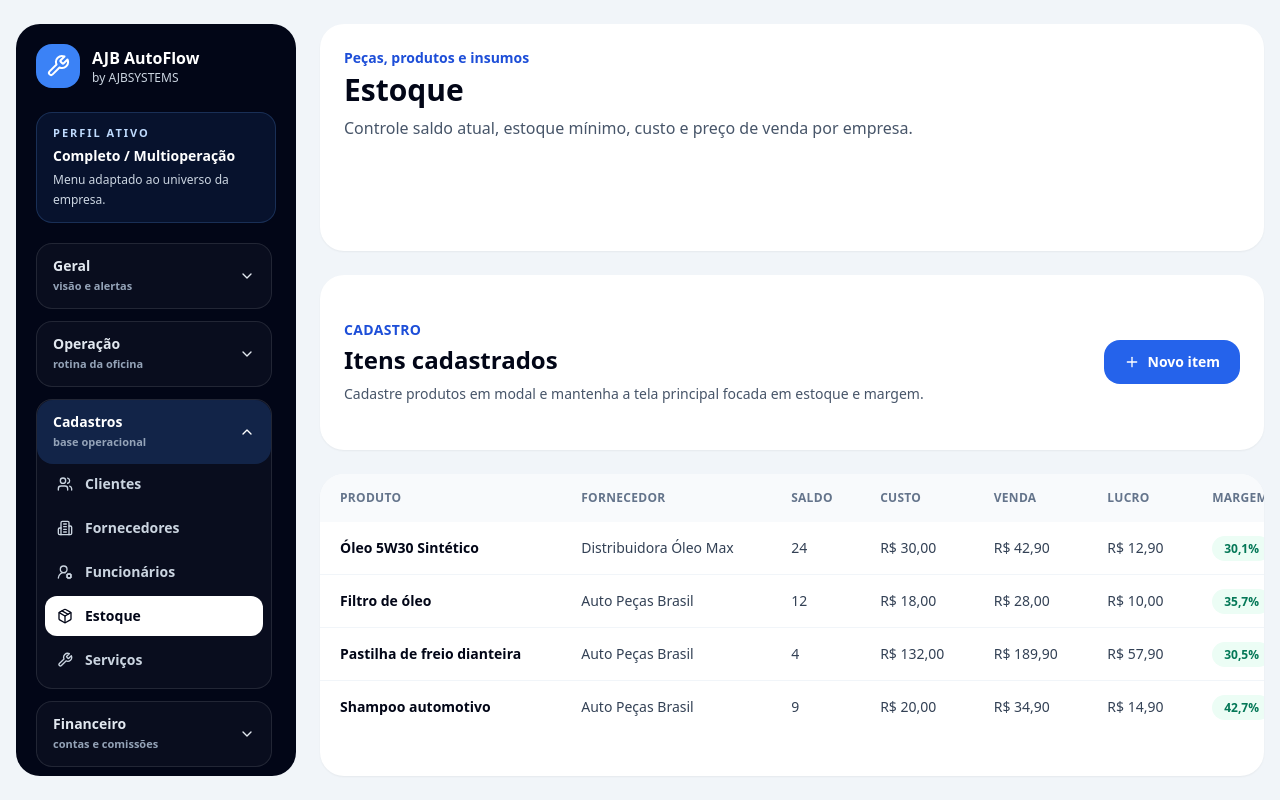
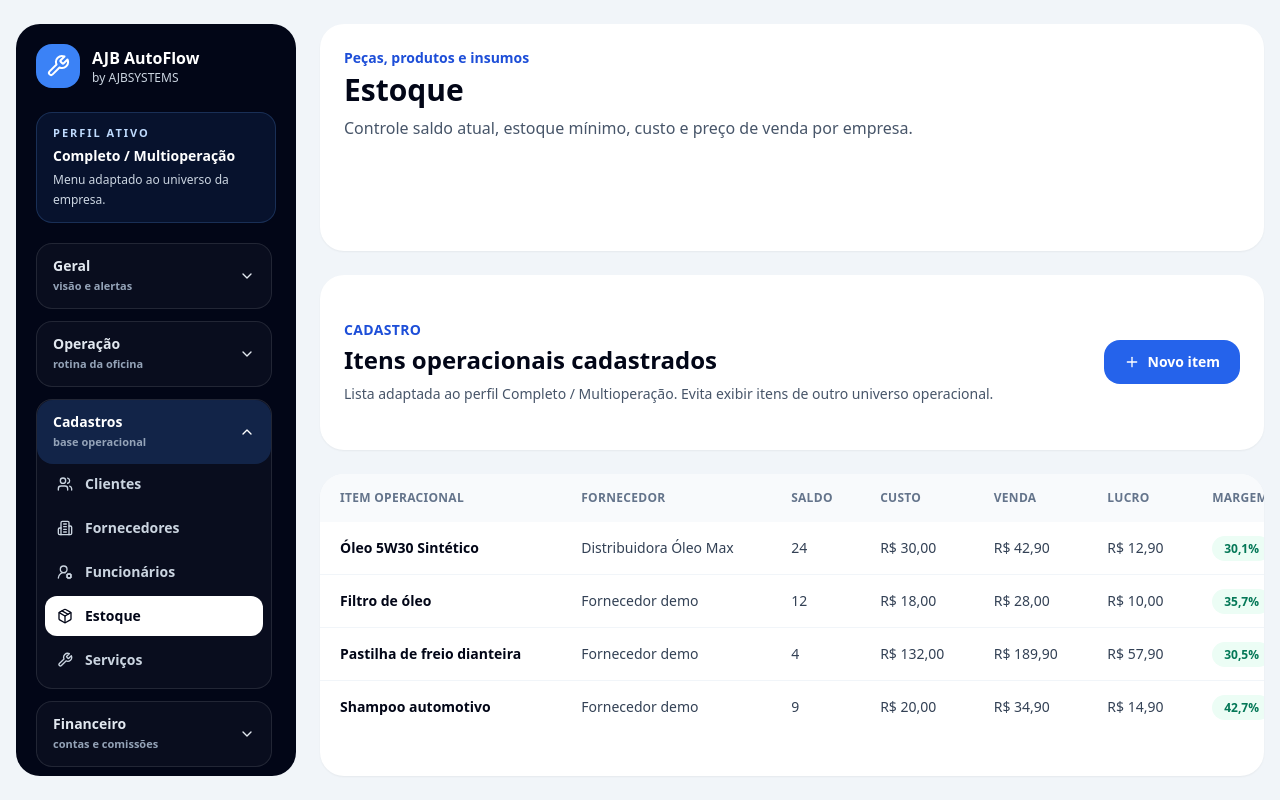
Before and after one commit to anjobrito/ajb-autoflow, a Next.js app: page /produtos in a window 1280 px wide. Built offline with nearby package versions, Linux system fonts and the light colour scheme.

Commit message:
fix: enforce product segmentation by business profile

```diff
--- a/components/products-client.tsx
+++ b/components/products-client.tsx
@@ -1,10 +1,12 @@
 "use client";
 
-import { FormEvent, useEffect, useState } from "react";
+import { FormEvent, useEffect, useMemo, useState } from "react";
 import { Plus } from "lucide-react";
 import { UiModal } from "@/components/ui-modal";
 import { demoProducts } from "@/lib/demo-data";
-import { calculateMargin, listProducts, listSuppliers, saveProduct, StoredProduct, StoredSupplier } from "@/lib/browser-store";
+import { filterProductsByBusinessProfile, getOperationalFormLabels } from "@/lib/business-domain-options";
+import { getBusinessProfileByLabel } from "@/lib/business-profiles";
+import { calculateMargin, getCompany, listProducts, listSuppliers, saveProduct, StoredProduct, StoredSupplier } from "@/lib/browser-store";
 import { productCategories } from "@/lib/select-options";
 
 const inputClass = "rounded-2xl border border-slate-200 bg-slate-50 px-4 py-3 font-medium outline-none focus:border-blue-500 focus:bg-white";
@@ -18,19 +20,47 @@ function formatMargin(value: number) {
   return `${value.toFixed(1).replace(".", ",")}%`;
 }
 
+function getCatalogTitle(productLabel: string) {
+  if (productLabel === "Produto / peça") return "Produtos e peças cadastrados";
+  if (productLabel === "Custo vinculado") return "Custos e itens de revenda";
+  if (productLabel === "Produto estético") return "Produtos estéticos cadastrados";
+  if (productLabel === "Produto de lavagem") return "Produtos de lavagem cadastrados";
+  return "Itens operacionais cadastrados";
+}
+
+function getPlaceholder(productLabel: string) {
+  if (productLabel === "Custo vinculado") return "Ex: Laudo cautelar";
+  if (productLabel === "Produto estético") return "Ex: Vitrificador de pintura";
+  if (productLabel === "Produto de lavagem") return "Ex: Shampoo automotivo";
+  if (productLabel === "Produto / peça") return "Ex: Filtro de óleo";
+  return "Ex: Item operacional";
+}
+
 export function ProductsClient() {
   const [products, setProducts] = useState<StoredProduct[]>([]);
   const [suppliers, setSuppliers] = useState<StoredSupplier[]>([]);
+  const [businessType, setBusinessType] = useState("Completo / Multioperação");
   const [isFormOpen, setIsFormOpen] = useState(false);
   const [saved, setSaved] = useState(false);
 
+  const profile = useMemo(() => getBusinessProfileByLabel(businessType), [businessType]);
+  const labels = useMemo(() => getOperationalFormLabels(profile), [profile]);
+
   function refresh() {
+    setBusinessType(getCompany().businessType || "Completo / Multioperação");
     setProducts(listProducts());
     setSuppliers(listSuppliers());
   }
 
   useEffect(() => {
     refresh();
+    window.addEventListener("storage", refresh);
+    window.addEventListener("ajb-company-updated", refresh);
+
+    return () => {
+      window.removeEventListener("storage", refresh);
+      window.removeEventListener("ajb-company-updated", refresh);
+    };
   }, []);
 
   function handleSubmit(event: FormEvent<HTMLFormElement>) {
@@ -55,43 +85,71 @@ export function ProductsClient() {
     setIsFormOpen(false);
   }
 
-  const storedRows = products.map((product) => {
+  const domainProducts = useMemo(() => {
+    const demoItems = demoProducts.map((product) => ({
+      ...product,
+      supplier: product.name.includes("Óleo") ? "Distribuidora Óleo Max" : "Fornecedor demo",
+      costPrice: product.name.includes("Óleo")
+        ? "R$ 30,00"
+        : product.name.includes("Filtro")
+          ? "R$ 18,00"
+          : product.name.includes("Pastilha")
+            ? "R$ 132,00"
+            : "R$ 20,00",
+    }));
+
+    return filterProductsByBusinessProfile([...products, ...demoItems], profile);
+  }, [products, profile]);
+
+  const rows = domainProducts.map((product) => {
     const result = calculateMargin(product.costPrice, product.price);
-    return [product.name, product.supplier || "Sem fornecedor", product.stock, product.costPrice, product.price, formatCurrency(result.profit), formatMargin(result.margin)];
+    return [
+      product.name,
+      product.supplier || "Sem fornecedor",
+      product.stock,
+      product.costPrice,
+      product.price,
+      formatCurrency(result.profit),
+      formatMargin(result.margin),
+    ];
   });
-
-  const demoRows = demoProducts.map((product) => {
-    const costPrice = product.name.includes("Óleo") ? "R$ 30,00" : product.name.includes("Filtro") ? "R$ 18,00" : product.name.includes("Pastilha") ? "R$ 132,00" : "R$ 20,00";
-    const result = calculateMargin(costPrice, product.price);
-    return [product.name, product.name.includes("Óleo") ? "Distribuidora Óleo Max" : "Auto Peças Brasil", product.stock, costPrice, product.price, formatCurrency(result.profit), formatMargin(result.margin)];
-  });
-
-  const rows = [...storedRows, ...demoRows];
 
   return (
     <div className="grid gap-6">
       <div className="flex flex-col gap-3 rounded-3xl bg-white p-6 shadow-sm sm:flex-row sm:items-center sm:justify-between">
         <div>
           <p className="text-sm font-black uppercase tracking-wide text-blue-700">Cadastro</p>
-          <h2 className="mt-1 text-2xl font-black text-slate-950">Itens cadastrados</h2>
-          <p className="mt-2 text-sm text-slate-600">Cadastre produtos em modal e mantenha a tela principal focada em estoque e margem.</p>
+          <h2 className="mt-1 text-2xl font-black text-slate-950">{getCatalogTitle(labels.productLabel)}</h2>
+          <p className="mt-2 text-sm text-slate-600">
+            Lista adaptada ao perfil {profile.label}. Evita exibir itens de outro universo operacional.
+          </p>
         </div>
-        <button type="button" onClick={() => setIsFormOpen(true)} className="inline-flex items-center justify-center gap-2 rounded-2xl bg-blue-600 px-5 py-3 text-sm font-black text-white hover:bg-blue-700">
+        <button
+          type="button"
+          onClick={() => setIsFormOpen(true)}
+          className="inline-flex items-center justify-center gap-2 rounded-2xl bg-blue-600 px-5 py-3 text-sm font-black text-white hover:bg-blue-700"
+        >
           <Plus className="h-4 w-4" />
           Novo item
         </button>
       </div>
 
-      {saved ? <div className="rounded-2xl bg-emerald-50 px-4 py-3 text-sm font-bold text-emerald-700">Produto salvo!</div> : null}
+      {saved ? <div className="rounded-2xl bg-emerald-50 px-4 py-3 text-sm font-bold text-emerald-700">Item salvo!</div> : null}
 
       <div className="overflow-hidden rounded-3xl bg-white shadow-sm">
         <div className="overflow-x-auto">
           <table className="w-full min-w-[980px] text-left text-sm">
-            <thead className="bg-slate-50 text-xs uppercase tracking-wide text-slate-500"><tr>{['Produto', 'Fornecedor', 'Saldo', 'Custo', 'Venda', 'Lucro', 'Margem'].map((column) => <th key={column} className="px-5 py-4 font-black">{column}</th>)}</tr></thead>
+            <thead className="bg-slate-50 text-xs uppercase tracking-wide text-slate-500">
+              <tr>{[labels.productLabel, "Fornecedor", "Saldo", "Custo", "Venda", "Lucro", "Margem"].map((column) => <th key={column} className="px-5 py-4 font-black">{column}</th>)}</tr>
+            </thead>
             <tbody className="divide-y divide-slate-100">
               {rows.map((row, rowIndex) => (
                 <tr key={`${row[0]}-${rowIndex}`} className="hover:bg-slate-50">
-                  {row.map((cell, cellIndex) => <td key={`${rowIndex}-${cellIndex}`} className="px-5 py-4 text-slate-700">{cellIndex === 0 ? <span className="font-black text-slate-950">{cell}</span> : cellIndex === 6 ? <span className="rounded-full bg-emerald-50 px-3 py-1 text-xs font-black text-emerald-700">{cell}</span> : cell}</td>)}
+                  {row.map((cell, cellIndex) => (
+                    <td key={`${rowIndex}-${cellIndex}`} className="px-5 py-4 text-slate-700">
+                      {cellIndex === 0 ? <span className="font-black text-slate-950">{cell}</span> : cellIndex === 6 ? <span className="rounded-full bg-emerald-50 px-3 py-1 text-xs font-black text-emerald-700">{cell}</span> : cell}
+                    </td>
+                  ))}
                 </tr>
               ))}
             </tbody>
@@ -99,18 +157,51 @@ export function ProductsClient() {
         </div>
       </div>
 
-      <UiModal open={isFormOpen} title="Cadastrar produto" description="Cadastre fornecedor, custo, preço de venda e estoque para controlar margem." onClose={() => setIsFormOpen(false)}>
+      <UiModal
+        open={isFormOpen}
+        title={`Cadastrar ${labels.productLabel.toLowerCase()}`}
+        description={`Cadastre itens respeitando o perfil ${profile.label}.`}
+        onClose={() => setIsFormOpen(false)}
+      >
         <form onSubmit={handleSubmit}>
           <div className="grid gap-4 md:grid-cols-2">
-            <label className={labelClass}>Nome do produto<input name="name" required placeholder="Ex: Óleo 5W30" className={inputClass} /></label>
-            <label className={labelClass}>Categoria<select name="category" className={inputClass}>{productCategories.map((category) => <option key={category}>{category}</option>)}</select></label>
-            <label className={labelClass}>Fornecedor<select name="supplier" className={inputClass}><option>Sem fornecedor</option>{suppliers.map((supplier) => <option key={supplier.id}>{supplier.name}</option>)}<option>Auto Peças Brasil</option><option>Distribuidora Óleo Max</option></select></label>
-            <label className={labelClass}>Saldo atual<input name="stock" required inputMode="numeric" placeholder="Ex: 24" className={inputClass} /></label>
-            <label className={labelClass}>Estoque mínimo<input name="minStock" required inputMode="numeric" placeholder="Ex: 6" className={inputClass} /></label>
-            <label className={labelClass}>Preço de custo<input name="costPrice" required inputMode="decimal" placeholder="Ex: R$ 30,00" className={inputClass} /></label>
-            <label className={labelClass}>Preço de venda<input name="price" required inputMode="decimal" placeholder="Ex: R$ 42,90" className={inputClass} /></label>
+            <label className={labelClass}>
+              Nome do item
+              <input name="name" required placeholder={getPlaceholder(labels.productLabel)} className={inputClass} />
+            </label>
+            <label className={labelClass}>
+              Categoria
+              <select name="category" className={inputClass}>{productCategories.map((category) => <option key={category}>{category}</option>)}</select>
+            </label>
+            <label className={labelClass}>
+              Fornecedor
+              <select name="supplier" className={inputClass}>
+                <option>Sem fornecedor</option>
+                {suppliers.map((supplier) => <option key={supplier.id}>{supplier.name}</option>)}
+                <option>Fornecedor demo</option>
+              </select>
+            </label>
+            <label className={labelClass}>
+              Saldo atual
+              <input name="stock" required inputMode="numeric" placeholder="Ex: 24" className={inputClass} />
+            </label>
+            <label className={labelClass}>
+              Estoque mínimo
+              <input name="minStock" required inputMode="numeric" placeholder="Ex: 6" className={inputClass} />
+            </label>
+            <label className={labelClass}>
+              Preço de custo
+              <input name="costPrice" required inputMode="decimal" placeholder="Ex: R$ 30,00" className={inputClass} />
+            </label>
+            <label className={labelClass}>
+              Preço de venda
+              <input name="price" required inputMode="decimal" placeholder="Ex: R$ 42,90" className={inputClass} />
+            </label>
           </div>
-          <div className="mt-6 flex justify-end gap-3"><button type="button" onClick={() => setIsFormOpen(false)} className="rounded-2xl border border-slate-300 px-5 py-3 text-sm font-black text-slate-700 hover:bg-slate-50">Cancelar</button><button className="rounded-2xl bg-blue-600 px-5 py-3 text-sm font-black text-white hover:bg-blue-700">Salvar item</button></div>
+          <div className="mt-6 flex justify-end gap-3">
+            <button type="button" onClick={() => setIsFormOpen(false)} className="rounded-2xl border border-slate-300 px-5 py-3 text-sm font-black text-slate-700 hover:bg-slate-50">Cancelar</button>
+            <button className="rounded-2xl bg-blue-600 px-5 py-3 text-sm font-black text-white hover:bg-blue-700">Salvar item</button>
+          </div>
         </form>
       </UiModal>
     </div>
```
